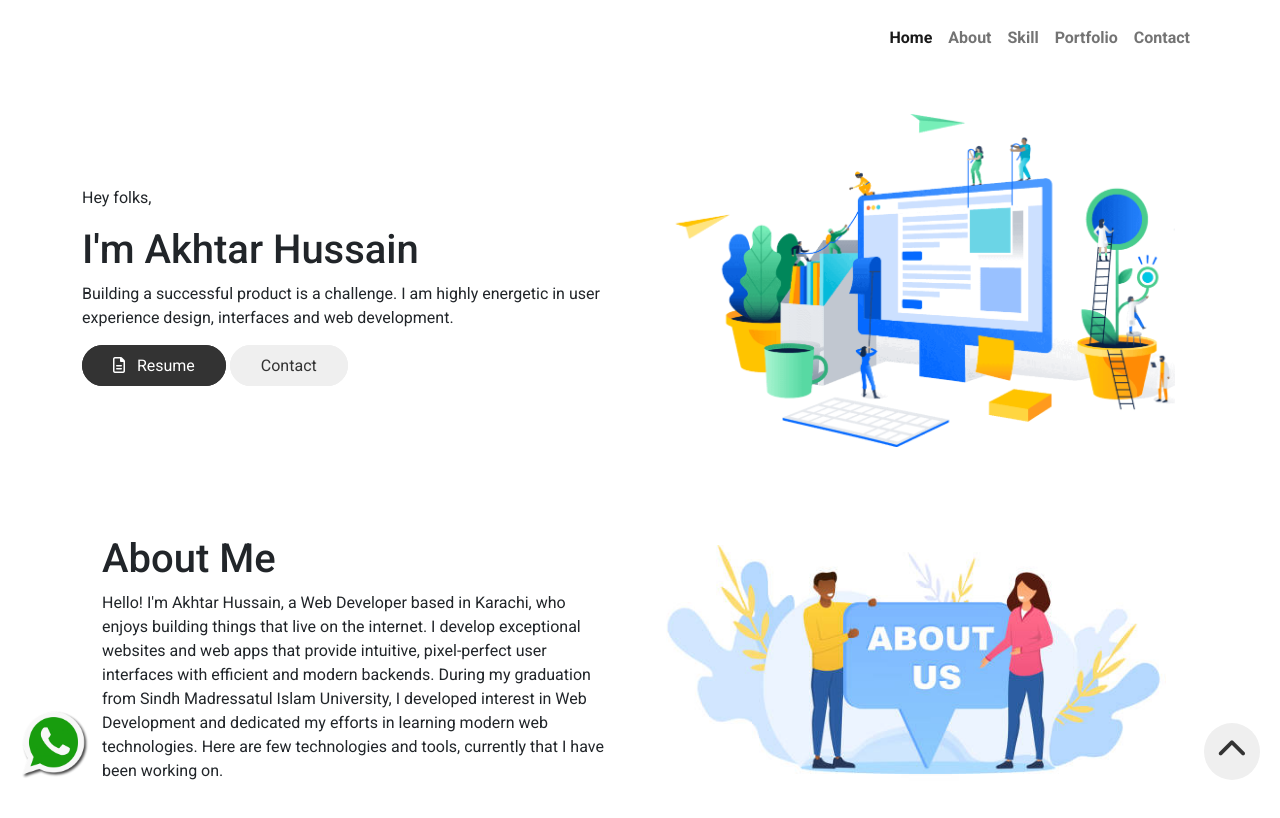
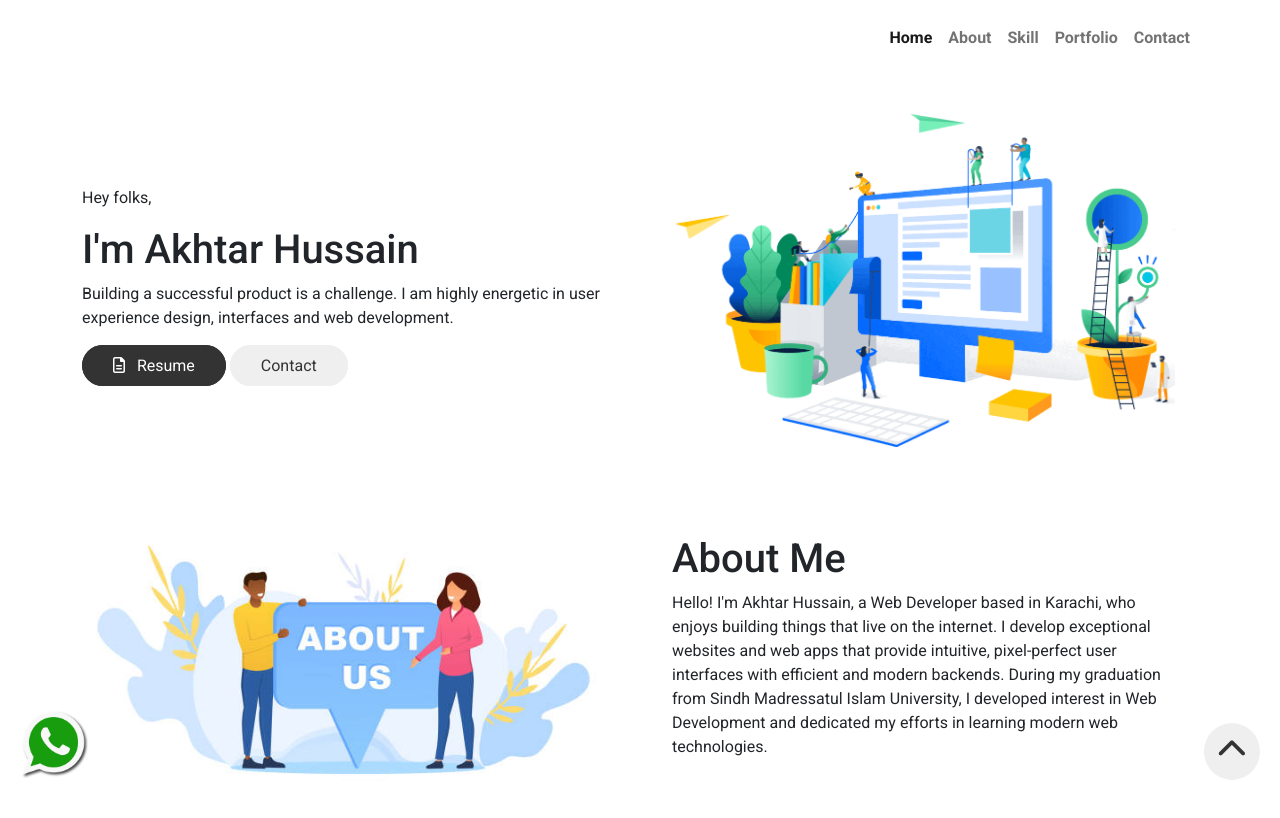
Before and after one commit to akhtar02/akhtar02.github.io, a plain HTML site: page index.html in a window 1280 px wide. Shown: the top 818 px of the page. Drawn offline with nearby package versions, Linux system fonts and the light colour scheme.

Commit message:
update portfolio

```diff
--- a/index.html
+++ b/index.html
@@ -90,18 +90,18 @@
     <section class="about-section mt-5 mb-5" id="about">
         <div class="container">
             <div class="row about-p">
-                <div class="col-md-6 col-sm-12  order-sm-2">
+                <div class="col-md-6 col-sm-12">
                     <div class="text-center">
                         <img src="images/about-logo.jpg" class="img-fluid" class="about-img" alt="">
                     </div>
 
                 </div>
-                <div class="col-md-6 col-sm-12 order-sm-1  ">
+                <div class="col-md-6 col-sm-12 ">
                    <div class="about-title">
                        <h1>About Me</h1>
                        <p>Hello! I'm Akhtar Hussain, a Web Developer based in Karachi, who enjoys building things that live on the internet. I develop exceptional websites and web apps that provide intuitive, pixel-perfect user interfaces with efficient and modern backends. During my graduation from Sindh Madressatul Islam University, I developed interest in Web Development and dedicated my efforts in learning modern web technologies.
 
-                        Here are few technologies and tools, currently that I have been working on.</p>
+                       </p>
                    </div>
                 </div>
 
```
